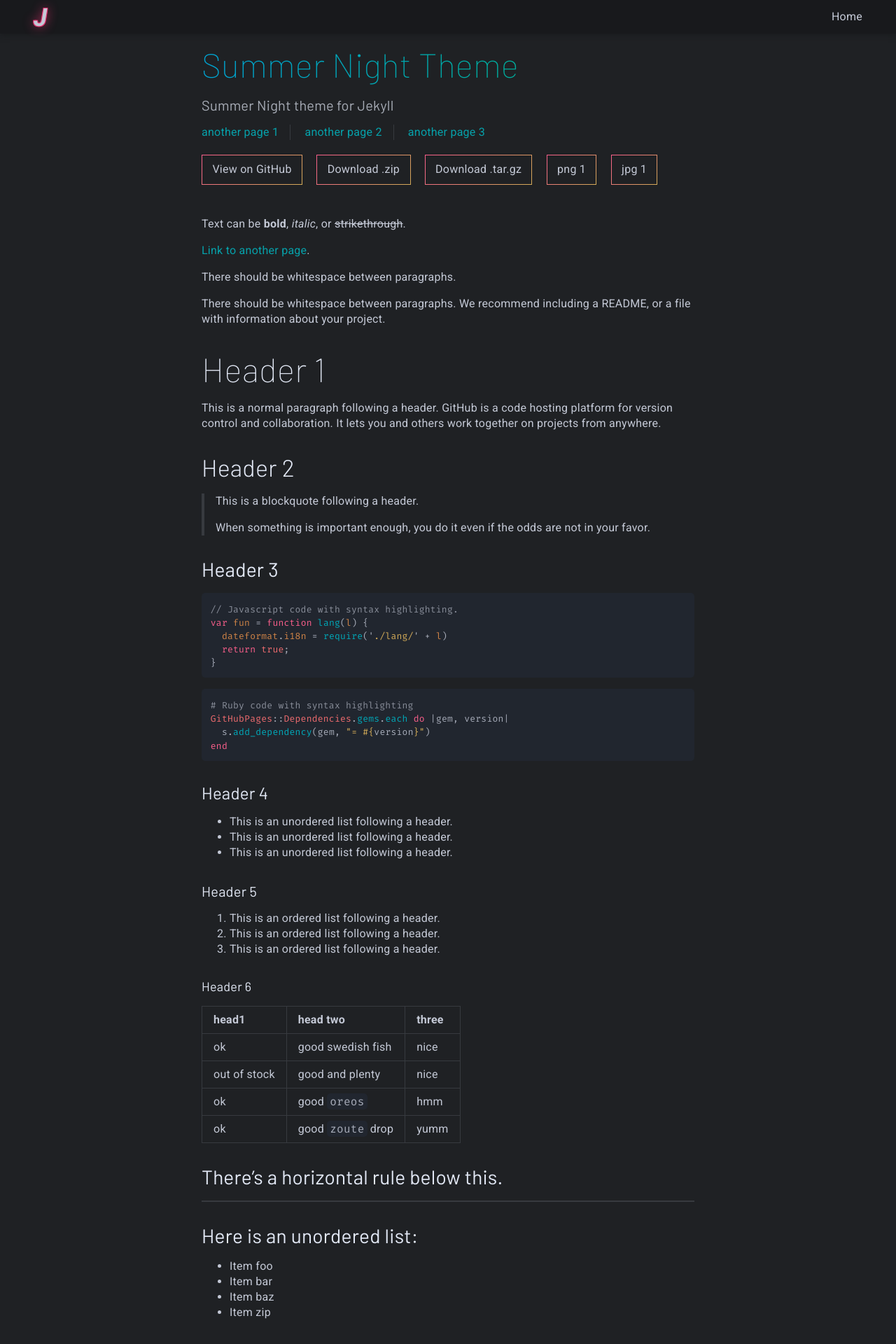
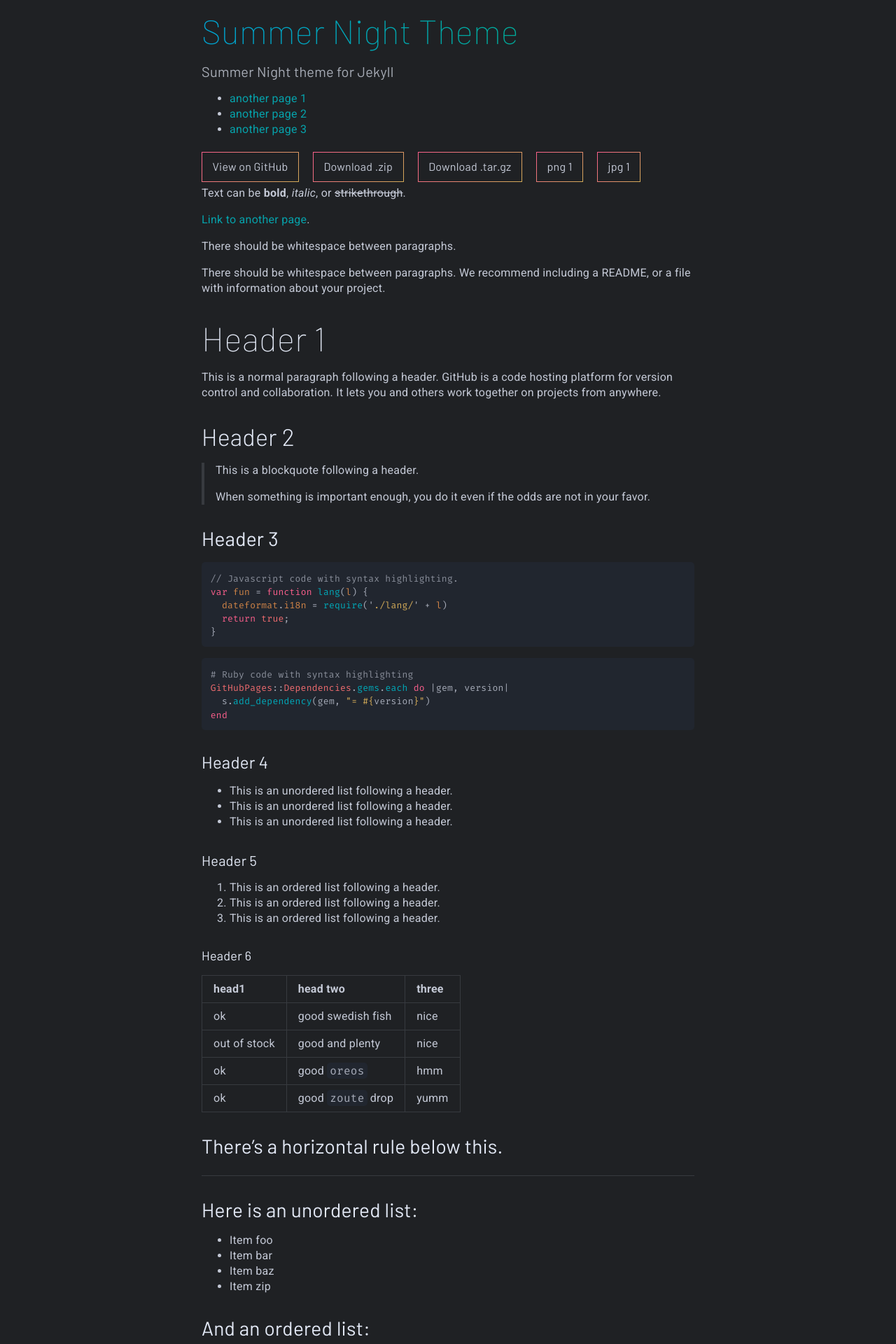
Before and after one commit to jackw01/summer-night-jekyll, a Jekyll site: the page built from index.md, in a window 1280 px wide. Shown: the top 1920 px of the page at 70% size. Built offline with Jekyll 4.4.1, drawn with Linux system fonts in a browser that asks for light colours.

Commit message:
consistency update phase 2

```diff
--- a/_layouts/default.html
+++ b/_layouts/default.html
@@ -22,21 +22,13 @@
         display: none;
       }
       #md-content > *:nth-child(2) {
-        margin-top: 0;
+        margin-top: 2;
       }
     </style>
     {% endif %}
   </head>
   <body>
-    {% if site.github.owner_name == "jackw01" %} <!-- bad hack but it works -->
-    <header class="page-nav-header">
-      <nav>
-        <span class="float-left site-logo"><a href="{{ site.url }}">J</a></span>
-        <a href="{{ site.url }}">Home</a>
-      </nav>
-    </header>
-    {% endif %}
-    <main id="content" class="main-content" role="main">
+    <main id="content" class="main-content content-wrapper-thin" role="main">
       <h1 class="header-stylized-text">{{ site.title | default: site.github.repository_name }}</h1>
       <h2 class="project-tagline">{{ site.description | default: site.github.project_tagline }}</h2>
       {% if site.nav_items %}
@@ -61,7 +53,7 @@
       <a href="{{ link.url }}" class="button">{{ link.text }}</a>
       {% endfor %}
       {% endif %}
-      <div style="margin-top: 2.5rem" id="md-content">
+      <div id="md-content">
         {{ content }}
       </div>
       <footer class="site-footer">
@@ -70,6 +62,7 @@
         <br/>
         <a href="https://github.com/jackw01/summer-night-jekyll">Summer Night Jekyll Theme</a> by <a class="secondary" href="https://github.com/jackw01">jackw01</a>.
         {% endif %}
+        <br/>
       </footer>
     </main>
   </body>
--- a/_sass/summer-night-jekyll.scss
+++ b/_sass/summer-night-jekyll.scss
@@ -32,12 +32,14 @@
   box-sizing: border-box;
 }
 
+// Section: main styles
+
 body {
     font: 16px "Roboto", sans-serif;
     letter-spacing: 0.25px;
 }
 
-h1, h2, h3, h4, h5, h6 {
+h1, h2, h3, h4, h5, h6, .button, .page-nav-header {
     font-family: "Barlow", sans-serif;
 }
 
@@ -143,8 +145,8 @@ a.secondary {
   border: 20px solid transparent;
   border-width: 1px;
   border-style: solid;
-  //border-radius: 5px;
-  border-image: linear-gradient(135deg, #fa5f8b 0%,#d3ab58 100%);
+  border-radius: 5px;
+  border-image: linear-gradient(135deg, #fa5f8b 0%, #d3ab58 100%);
   border-image-slice: 1;
   background-image: linear-gradient(135deg, $body-text-color 0%, $body-text-color 50%, #fa5f8b 50%, #d3ab58 100%);
   color: transparent;
@@ -163,6 +165,10 @@ a.secondary {
     margin-left: 1rem;
   }
 
+  @include large {
+    font-size: 1.0rem;
+  }
+
   @include medium {
     font-size: 0.9rem;
   }
@@ -179,17 +185,83 @@ a.secondary {
   }
 }
 
+// Section: navigation and header
+
+.page-nav-header {
+  background-color: darken($body-background-color, 3%);
+  box-shadow: 0 1px 8px darken($body-background-color, 3%);
+  width: 100%;
+  height: 3rem;
+  line-height: 3rem;
+
+  nav {
+    list-style-type: none;
+    padding: 0;
+    text-align: right;
+
+    .site-logo a {
+      font-size: 2.2rem;
+      margin-left: 3rem;
+      height: 3rem;
+      line-height: 3rem;
+    }
+
+    a:not(.site-logo-link) {
+      color: $body-text-color;
+      border-bottom: 1px solid transparent;
+      letter-spacing: 1px;
+      font-weight: 300;
+      text-transform: uppercase;
+    }
+
+    a:not(.site-logo-link):hover {
+      text-decoration: none;
+      border-bottom: 1px solid $accent-color;
+      color: $accent-color;
+    }
+
+    a {
+      display: inline-block;
+      margin: 0;
+      padding: 0 1rem;
+      text-align: center;
+      text-decoration: none;
+    }
+
+    a:last-child {
+      margin-right: 2rem;
+    }
+  }
+}
+
+.site-logo a {
+  font: 1.6rem "Roboto", sans-serif;
+  font-style: italic;
+  font-weight: 700;
+  -moz-user-select: none;
+  -webkit-user-select: none;
+  -ms-user-select: none;
+  line-height: 4.5rem;
+  color: darken($accent-color-secondary, 25%);
+  text-shadow:
+    0px 0px 15px $accent-color-secondary,
+    -1px -1px 0px $accent-color-secondary,
+    1px -1px 0px $accent-color-secondary,
+    -1px 1px 0px $accent-color-secondary,
+    1px 1px 0px $accent-color-secondary;
+  border: none;
+  background: none;
+
+  &:hover {
+    border: none;
+    text-decoration: none;
+  }
+}
+
 .page-header {
   color: $heading-color;
   text-align: center;
   background-color: darken($body-background-color, 3%);
-
-  h1 {
-    background-image: linear-gradient(135deg, #00a3d2 30%,#00ab9a 70%);
-    color: transparent;
-    -webkit-background-clip: text;
-    background-clip: text;
-  }
 
   @include large {
     padding: 2rem 6rem;
@@ -204,118 +276,7 @@ a.secondary {
   }
 }
 
-.page-header-bg {
-  color: $heading-color;
-  background-color: darken($body-background-color, 3%);
-}
-
-.page-nav-header {
-  background-color: darken($body-background-color, 3%);
-  box-shadow: 0 1px 8px darken($body-background-color, 3%);
-  width: 100%;
-  height: 3rem;
-  line-height: 3rem;
-
-  nav {
-    text-align: right;
-
-    .site-logo a {
-      -moz-user-select: none;
-      -webkit-user-select: none;
-      -ms-user-select: none;
-      margin-left: 3rem;
-      height: 3rem;
-      line-height: 3rem;
-      padding: 4px 0 0;
-      color: darken($accent-color-secondary, 25%);
-      text-shadow:
-        0px 0px 15px $accent-color-secondary,
-        -1px -1px 0px $accent-color-secondary,
-        1px -1px 0px $accent-color-secondary,
-        -1px 1px 0px $accent-color-secondary,
-        1px 1px 0px $accent-color-secondary;
-      font: 2.2rem "Roboto", sans-serif;
-      font-style: italic;
-      font-weight: 700;
-      border: none;
-      background: none;
-
-      &:hover {
-        border: none;
-        text-decoration: none;
-      }
-    }
-
-    a:not(.site-logo-link) {
-      //background-image: linear-gradient(90deg, $body-text-color 0%, $body-text-color 50%, #00a3d2 50%, #00ab9a 100%);
-      //color: transparent;
-      //-webkit-background-clip: text;
-      //background-clip: text;
-      color: $body-text-color;
-      border-bottom: 1px solid transparent;
-      //background-position: 0px 0px;
-      //background-size: 200%;
-    }
-
-    a:not(.site-logo-link):hover {
-      text-decoration: none;
-      border-bottom: 1px solid $accent-color;
-      color: $accent-color;
-      //background-position: -100% 0px;
-    }
-  }
-}
-
-.header-stylized-text {
-  display: inline-block;
-  margin-bottom: 0 !important;
-  background-image: linear-gradient(90deg, #00a3d2 0%, #00ab9a 100%);
-  color: transparent !important;
-  -webkit-background-clip: text;
-  background-clip: text;
-}
-
-nav {
-  list-style-type: none;
-  padding: 0;
-
-  a {
-    display: inline-block;
-    margin: 0;
-    padding: 0 1rem;
-    text-align: center;
-    text-decoration: none;
-  }
-
-  a:last-child {
-    margin-right: 2rem;
-  }
-}
-
-
-
-
-
-
-
-.project-name {
-  margin-top: 0;
-  margin-bottom: 0.1rem;
-
-  @include large {
-    font-size: 5rem;
-  }
-
-  @include medium {
-    font-size: 3.5rem;
-  }
-
-  @include small {
-    font-size: 2.5rem;
-  }
-}
-
-ul.nav {
+ul.nav-links {
   margin-top: 1rem;
   margin-bottom: 1rem;
   list-style-type: none;
@@ -348,10 +309,16 @@ ul.nav {
   }
 
   @include small {
+    list-style-type: disc;
+    padding-left: 1rem;
+
     li {
       display: block;
+      padding-left: 0;
+      padding-right: 0;
       padding-top: 0.5rem;
     }
+
     li:not(:last-child) {
       padding-bottom: 0.5rem;
       border-bottom: 0;
@@ -364,24 +331,36 @@ ul.nav {
   }
 }
 
+.header-stylized-text {
+  display: inline-block;
+  margin-bottom: 0 !important;
+  background-image: linear-gradient(90deg, #00a3d2 0%, #00ab9a 100%);
+  color: transparent !important;
+  -webkit-background-clip: text;
+  background-clip: text;
+}
 
+// Section: text content / markdown
 
+.content-wrapper-big {
+  max-width: 64rem;
+}
 
-
-
-
+.content-wrapper-thin {
+  max-width: 50rem;
+  margin: 0 auto;
+}
 
 .main-content {
   word-wrap: break-word;
+  margin: 0 auto;
 
   :first-child {
     margin-top: 0;
   }
 
   @include large {
-    max-width: 50rem; // Was 64
     padding: 1rem 3rem;
-    margin: 0 auto;
   }
 
   @include medium {
@@ -529,28 +508,28 @@ ul.nav {
   }
 
   hr {
-    height: 2px;
+    height: 1px;
     padding: 0;
-    margin: 1rem 0;
+    margin: 1.5rem 0;
     background-color: $border-color;
     border: 0;
   }
 }
+
+// Section: footer
 
 .site-footer {
   padding: 1.6rem 0;
   margin-top: 2rem;
   border-top: solid 1px $border-color;
   font-size: 0.85rem;
+
+  a.social {
+    margin-right: 0.4rem;
+  }
 }
 
-.site-footer-owner {
-  display: block;
-
-  a:last-child {
-    color: $accent-color-secondary;
-  }
-}
+// Section: misc
 
 .float-left {
   float: left;
@@ -560,10 +539,118 @@ ul.nav {
   float: right;
 }
 
-.content-wrapper-thin {
-  max-width: 50rem;
-  margin: 0 auto;
+// Section: homepage only
+
+.homepage-block {
+  padding: 0.7rem 1.2rem;
+  line-height: 1.6rem;
+  margin-bottom: 2.0rem;
+
+  & h1:first-of-type, & h2:first-of-type, & h3:first-of-type, & h4:first-of-type {
+    font-weight: 300;
+    margin-top: 0;
+  }
+
+  border-left: 3px solid $accent-color;
 }
+
+.homepage-grid {
+  display: flex;
+  flex-flow: row wrap;
+  justify-content: flex-start;
+  align-items: center;
+
+  .homepage-card-container {
+    flex: 1;
+    padding: 0.5rem;
+
+    @include large {
+      flex-basis: 33.3%;
+      max-width: 33.3%;
+    }
+
+    @include medium {
+      flex-basis: 50%;
+      max-width: 50%;
+    }
+
+    @include small {
+      flex-basis: 100%;
+      max-width: 100%;
+    }
+  }
+
+  .homepage-card-container-wide {
+    flex: 1;
+    padding: 0.5rem;
+    flex-basis: 100%;
+    max-width: 100%;
+
+    .wide-card-image {
+      object-fit: cover;
+      width: 100%;
+
+      @include large {
+        height: 20vh;
+      }
+
+      @include medium {
+        height: 20vh;
+      }
+
+      @include small {
+      }
+    }
+  }
+
+  .homepage-card {
+    box-shadow: 0 1px 8px opacify(darken($body-background-color, 3%), 0.5);
+    color: $body-text-color;
+    background-color: lighten($body-background-color, 3%);
+    display: block;
+
+    div.homepage-card-heading {
+      @include transition();
+      text-align: center;
+      font-family: "Barlow", sans-serif;
+      font-size: 26px;
+      line-height: 30px;
+      font-weight: 200;
+      margin: 0.7rem 0;
+    }
+
+    &:hover {
+      text-decoration: none;
+      color: $body-text-color;
+      box-shadow: 0 1px 20px opacify(darken($body-background-color, 3%), 0.5);
+      div.homepage-card-heading {
+        color: $accent-color;
+        text-decoration: none;
+      }
+    }
+
+    div.homepage-card-text {
+      height: 8.5rem;
+      border-top: 1px solid $accent-color;
+      padding: 0 1rem 1rem;
+      margin: 0;
+    }
+
+    div.homepage-card-text-shrink {
+      border-top: 1px solid $accent-color;
+      padding: 0 1rem 0.2rem;
+      margin: 0;
+    }
+
+    img, video {
+      display: block;
+      border-radius: 0px;
+      margin: 0;
+    }
+  }
+}
+
+// Section: Project pages
 
 .project-tagline {
   margin-top: 1rem !important;
```
Also changed, not shown: Gemfile.lock, README.md.
